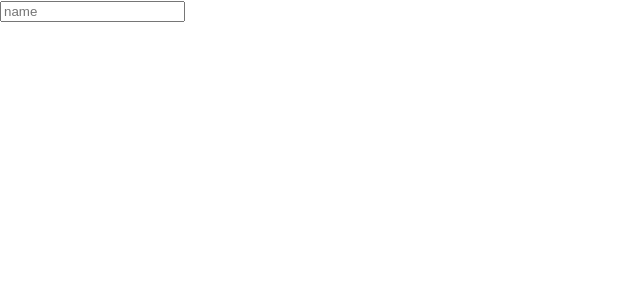
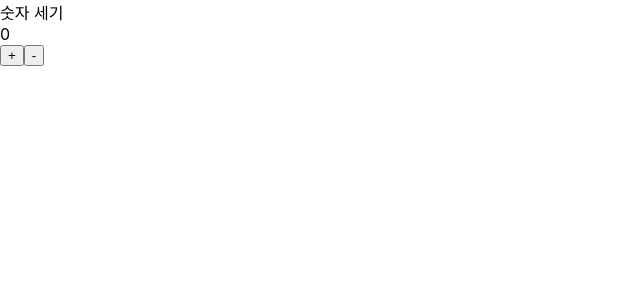
Before and after one commit to obeybook/react-study, a React (Create React App) app: page / in a window 1280 px wide. Shown: the top 300 px of the page, without its empty margins (0-640 px from the left). Built offline with nearby package versions, Linux system fonts and the light colour scheme.

Commit message:
Count 안보고 생성

```diff
--- a/src/App.js
+++ b/src/App.js
@@ -1,14 +1,15 @@
 import React, {Component, Fragment} from 'react';
+import PracticeCounter from './practice/PracticeCounter';
 // import MyName from './MyName';
 // import Counter from './Counter';
-import InputExample from './inputExample';
+// import InputExample from './inputExample';
 import './App.css'
 
 class App extends Component{
   render(){
     return (
       <Fragment>
-        <InputExample />
+        <PracticeCounter />
       </Fragment>
     );
   }
--- /dev/null
+++ b/src/practice/PracticeCounter.js
@@ -0,0 +1,32 @@
+import React, { Component } from 'react';
+
+class PracticeCounter extends Component{
+    state = {
+        num : 0
+    }
+
+    plus = () => {
+        this.setState({
+            num : this.state.num + 1
+        })
+    }
+
+    minus = () => {
+        this.setState({
+            num : this.state.num - 1
+        })
+    }
+
+    render(){
+        return(
+            <div>
+                <div>숫자 세기</div>
+                <div>{this.state.num}</div>
+                <button onClick={this.plus}>+</button>
+                <button onClick={this.minus}>-</button>
+            </div>
+        )
+    }
+}
+
+export default PracticeCounter;
```
